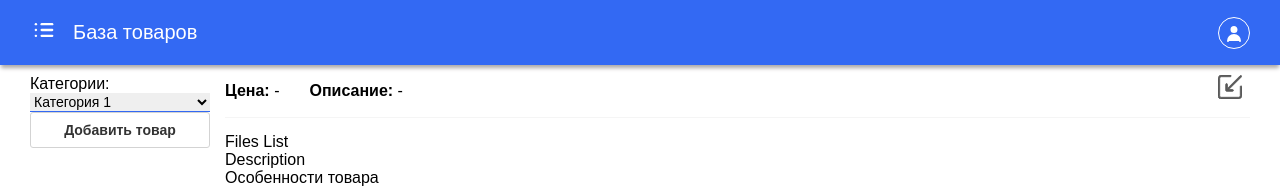
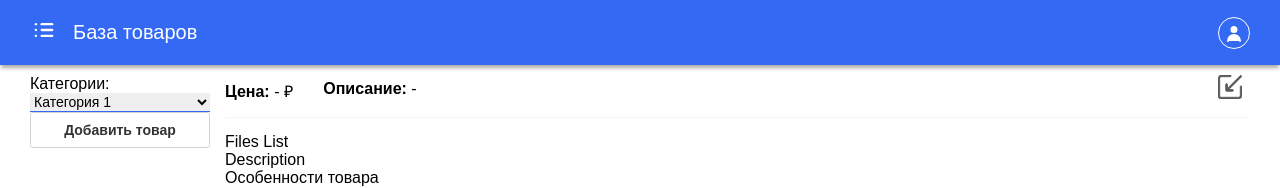
Before and after one commit to Lukanind/client, a React (Create React App) app: page /categories in a window 1280 px wide. Shown: the top 188 px of the page. Built offline with nearby package versions, Linux system fonts and the light colour scheme.

Commit message:
Что-то изменил лаба 13

```diff
--- a/src/components/productsList/ProductsList.tsx
+++ b/src/components/productsList/ProductsList.tsx
@@ -38,7 +38,7 @@ export const ProductsList: FC<ProductsListProps> = props => {
                     onClick={() => productClickHandler(product.id)}
                 >
                     <div className="prod-list__item-fio">
-                        {`${product.name} ${product.brand ?? ''} ${product.price}₽`.trim()}
+                        {`${product.name} ${product.brand ?? ''} ${product.price} ₽`.trim()}
                     </div>
                     <div className="prod-list__item-actions">
                         <PencilIcon width={18} height={18} onClick={() => {productEditHandler(product.id)}}/>
--- a/src/pages/category/CategoriesPage.tsx
+++ b/src/pages/category/CategoriesPage.tsx
@@ -165,7 +165,7 @@ export const CategoriesPage: FC = () => {
                             <div className="cat-page__product-info-data">
                                 <div>
                                     <strong>Цена: </strong>
-                                    <span>{selectedProduct?.price ?? '-'}</span>
+                                    <span>{selectedProduct?.price ?? ' -'}{' ₽'}</span>
                                 </div>
                                 <div>
                                     <strong>Описание: </strong>
```
